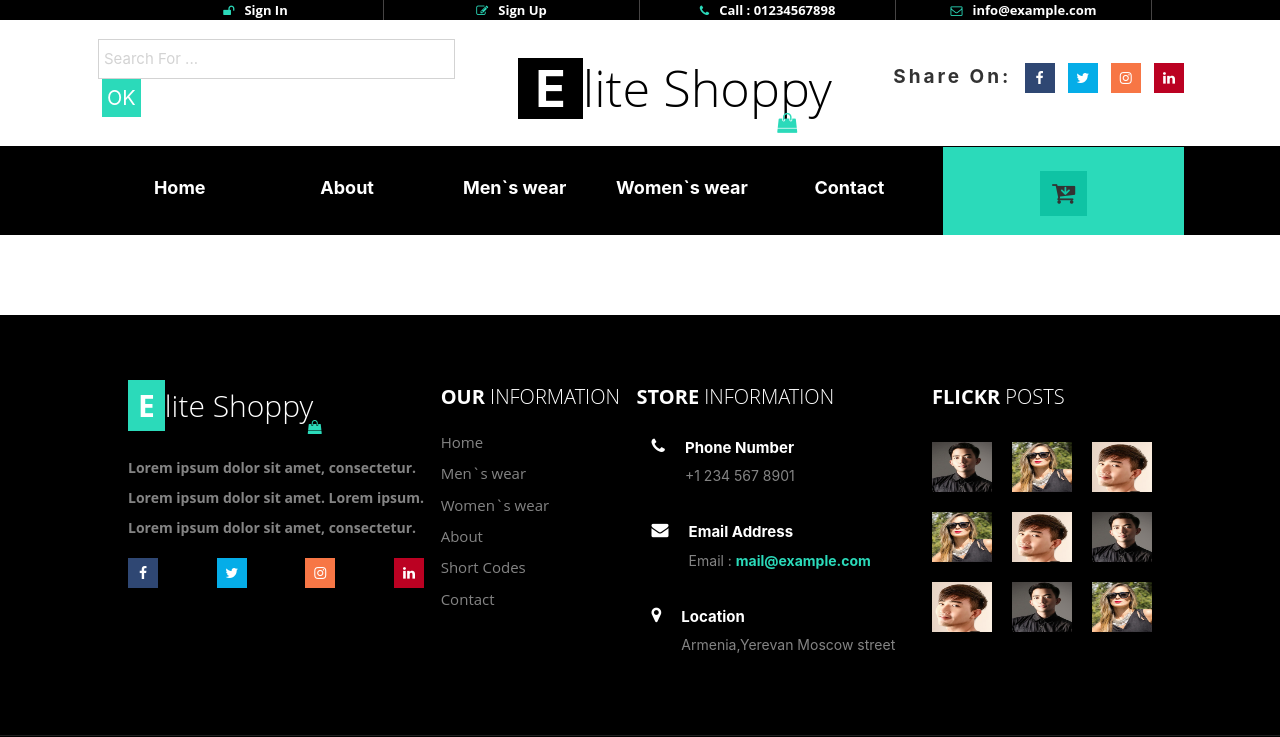
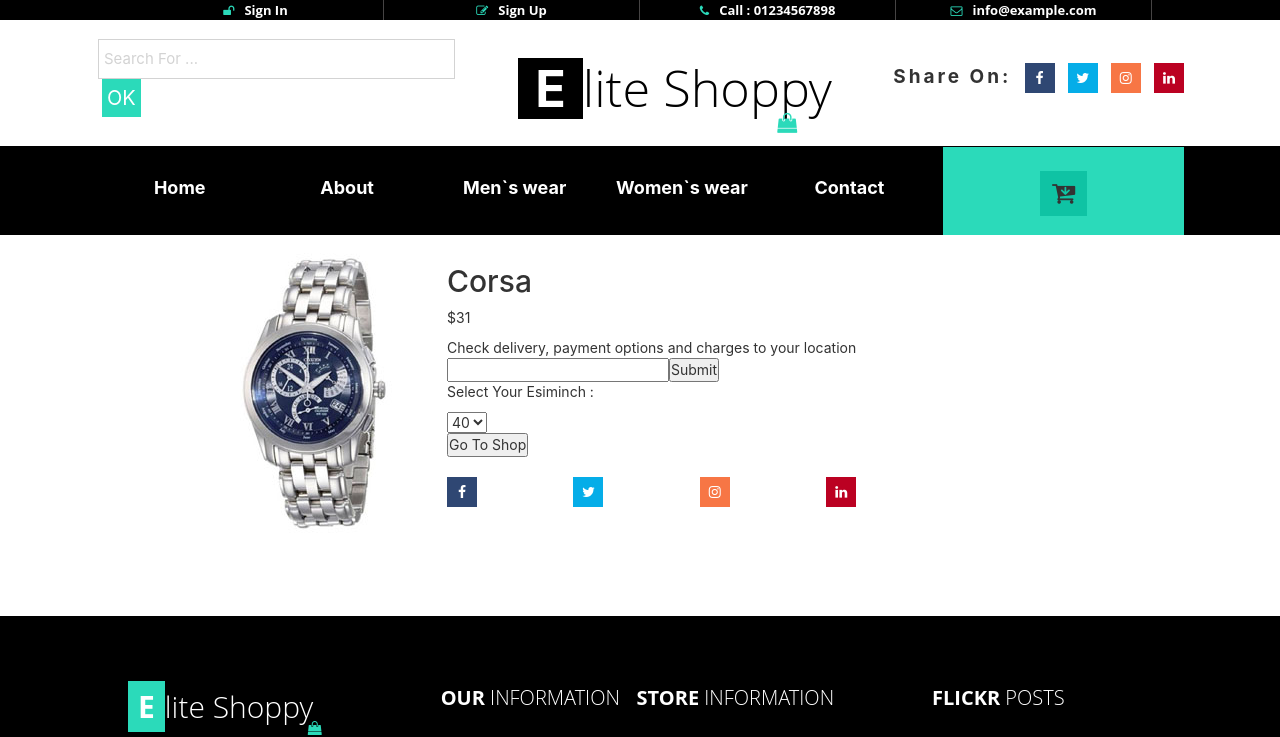
Before and after one commit to VaheMartirosyan/eliteshoppy, a React (Create React App) app in the folder client/: page /quickview in a window 1280 px wide. Shown: the top 737 px of the page. Built offline with nearby package versions, Linux system fonts and the light colour scheme.

Commit message:
loginvalidation

```diff
--- a/client/src/App.js
+++ b/client/src/App.js
@@ -55,7 +55,7 @@ function App(){
                 <Route path='/mens' component={Mens} />
                 <Route path='/womens' component={Womens} />
                 <Route path='/contact' component={Contact} />
-                <Route path='/quick' component={QuickView}/>
+                <Route exact path='/quickview' component={QuickView}/>
 
                 <footer>
                     <Footer/>
--- a/client/src/components/header/Header.js
+++ b/client/src/components/header/Header.js
@@ -34,16 +34,18 @@ export default class Header extends Component{
 
         //Login Form Check
         disabled:true,
-        signpasscheck:false,
-        signmailcheck:false,
+        logpassword:'',
+        logemail:'',
+        formError:{email:'',password:''},
+        emailvalid:false,
+        passvalid:false,
+        formValid:false,
 
         //Register Form Check
         disabledreg:true,
-        regname:false,
-        regmail:false,
-        regpass:false,
-        regconfirmpass:false,
-        passcheck:''
+
+
+
     };
 
 /// FUNCTION FOR OPEN SIGNIN OR SIGN UP WINDOWS HANGED ON THEIR NUMBERS
@@ -89,86 +91,60 @@ export default class Header extends Component{
         window.onscroll = function () { window.scrollTo(); };
     }
 
-    onChange=(i,e)=> {
-        this.setState({ [e.target.name]: e.target.value })
-        //login check
-        if(this.state.openSign){
-            if( i === 0 && e.target.value.length >= 6){
+    onChange=(e)=> {
+    const name = e.target.name;
+    const value = e.target.value;
+
         this.setState({
-                    signpasscheck:true,
-                })
-            }
-            if(i === 1 &&
-                e.target.value.match( /^(([^<>()\[\]\\.,;:\s@"]+(\.[^<>()\[\]\\.,;:\ s@"]+)*)|(".+"))@((\[[0-9]{1,3}\.[0-9]{1,3}\.[0-9]{1,3}\.[0-9]{1,3}\])|(([a-zA-Z\-0-9]+\.)+[a-zA-Z]{2,}))$/)){
-                this.setState({
-                    signmailcheck:true,
-                })
-            }
-            else{
-                this.setState({
-                    signmailcheck:false
-                })
-            }
-        }
-        if(this.state.signmailcheck && this.state.signpasscheck){
+            [name]:value
+        },
+            () => {this.validateField(name,value)}
+        )
+    if(this.state.emailvalid && this.state.passvalid){
         this.setState({
             disabled:false
         })
     }
     else{
         this.setState({
-                disabled:true,
+            disabled:true
+        })
+    }
+    }
+
+
+    validateField = (fieldName,fieldvalue) =>{
+        let formerror = this.state.formError;
+        let emailvalid = this.state.emailvalid;
+        let passvalid = this.state.passvalid;
+        switch(fieldName){
+            case 'logemail' : emailvalid = fieldvalue.match(/^([\w.%+-]+)@([\w-]+\.)+([\w]{2,})$/i);
+            formerror.email = emailvalid ? '' : 'redborder';
+            break;
+            case 'logpassword' : passvalid = fieldvalue.length > 5;
+            formerror.password = passvalid ? '' : 'redborder';
+            break;
+
+            default:break;
+
+        }
+        this.setState({
+            formError: formerror,
+            emailvalid: emailvalid,
+            passvalid: passvalid
+        },
+            this.validateForm)
+        console.log(this.state.formError)
+    }
+
+    validateForm=()=>{
+        this.setState({
+            formValid: this.state.emailvalid && this.state.passvalid
         })
     }
 
-        //register check
-        if(this.state.openUp){
-            if( i === 0 && e.target.value.length >= 6){
-                this.setState({
-                    passcheck:e.target.value,
-                    regpass:true
-                })
-            }
-            else if(i === 1 && e.target.value.match( /^(([^<>()\[\]\\.,;:\s@"]+(\.[^<>()\[\]\\.,;:\ s@"]+)*)|(".+"))@((\[[0-9]{1,3}\.[0-9]{1,3}\.[0-9]{1,3}\.[0-9]{1,3}\])|(([a-zA-Z\-0-9]+\.)+[a-zA-Z]{2,}))$/)){
-                this.setState({
-                    regmail:true
-                })
-            }
-            else if(i === 2 && e.target.value.length <= 16){
-                this.setState({
-                    regname:true
-                })
-            }
-            else if(i === 3 && e.target.value === this.state.passcheck ){
-                this.setState({
-                    regconfirmpass:true
-                })
-            }
-            else if(this.state.regconfirmpass && this.state.regmail && this.state.regname && this.state.regpass){
-                this.setState({
-                    disabledreg:false
-                })
-            }
-        }
-        console.log('name',this.state.regname,'mail',this.state.regmail,'pass',this.state.regpass,'confirm',this.state.regconfirmpass,'btn',this.state.disabledreg)
-        //  if(i === 0 && e.target.value.length >= 6){
-        //      this.setState({a: e.target.value})
-        //      console.log('arden chishta mi tanjvi')
-        //  }
-        //  else if(i === 0 && e.target.value.length <=6){
-        //      console.log('parolt sxala')
-        //  }
-        //  else if( i === 1 && !e.target.value.match(/^([\w.%+-]+)@([\w-]+\.)+([\w]{2,})$/i)){
-        //      console.log('mailtsxala')
-        //  }
-        //  else if(i === 2 && e.target.value.length > 20) {
-        //      console.log('toshni chi anunt')
-        //  }
-        // if (i === 3 && e.target.value === this.state.a){
-        //     console.log('parolnert brnuma')
-        // }
-
-
+    errorClass=(error)=>{
+        return(error.length === 0 ? '' : 'redborder')
     }
     onSubmit=(e)=> {
         e.preventDefault()
@@ -249,10 +225,10 @@ export default class Header extends Component{
                             <p className={'signp'}><b>Sign In</b> Now</p>
                             <form onSubmit={this.onSubmit}>
                                 <div className={'signinform'}>
-                                    <input   type="password"  className={"signname"} onChange={this.onChange.bind(this,0)} name="password" placeholder={'Enter Your Password'}/>
+                                    <input   type="password"  className={`signname ${this.errorClass(this.state.formError.password)}`} onChange={this.onChange} name="logpassword" placeholder={'Enter Your Password'}/>
                                 </div>
                                 <div className={'signinform'}>
-                                    <input type="email" className={"signname"}   name="emails" onChange={this.onChange.bind(this,1)}  placeholder={'Enter Your Email'} />
+                                    <input type="email" className={`signname ${this.errorClass(this.state.formError.email)}`} name="logemail" onChange={this.onChange}  placeholder={'Enter Your Email'} />
                                 </div>
                                 <input type="submit" value={'Sign In'} style={this.state.disabled ? {background:'grey'}:null} className={'signbutton'} disabled={this.state.disabled}/>
                             </form>
@@ -290,19 +266,19 @@ export default class Header extends Component{
                             <p className={'signp'}><b>Sign Up</b> Now</p>
                             <form onSubmit={this.onSubmits}>
                                 <div className={'signinform'}>
-                                    <input type="text"  className={"signname"} onChange={this.onChange.bind(this,2)} name="first_name" placeholder={'Enter Your Name'}/>
+                                    <input type="text"  className={"signname"} onChange={this.onChange} name="first_name" placeholder={'Enter Your Name'}/>
                                 </div>
                                 <div className={'signinform'}>
-                                    <input type="email" className={"signname"}  name="myemail" onChange={this.onChange.bind(this,1)} placeholder={'Enter Your Email'}/>
+                                    <input type="email" className={"signname"}  name="myemail" onChange={this.onChange} placeholder={'Enter Your Email'}/>
                                 </div>
                                 <div className={'signinform'}>
 
-                                    <input type="password" className={"signname"}  onChange={this.onChange.bind(this,0)} name="mypassword" placeholder={'Enter Your Password'}/>
+                                    <input type="password" className={"signname"}  onChange={this.onChange} onInput={this.focus} name="mypassword" placeholder={'Enter Your Password'}/>
 
 
                                 </div>
                                 <div className={'signinform'}>
-                                    <input type="password" className={"signname"}  onChange={this.onChange.bind(this,3)} name="confirmPassword" placeholder={'Confirm Your Password'}/>
+                                    <input type="password" className={"signname"}  onChange={this.onChange} onInput={this.fo} name="confirmPassword" placeholder={'Confirm Your Password'}/>
                                 </div>
                                 <input type="submit" value={'Sign In'} style={this.state.disabledreg ? {background:'grey'}:null} disabled={this.state.disabledreg} className={'signbutton'}/>
                                 <div className={'signcontacts'}>
--- a/client/src/components/header/Header.scss
+++ b/client/src/components/header/Header.scss
@@ -30,7 +30,9 @@
     flex: 1;
     text-align: center;
 }
-
+.redborder{
+    border-bottom: 1px solid red !important;
+}
 .absolute{
     position: absolute;
     z-index: 2;
--- a/client/src/components/quickview/QuickView.js
+++ b/client/src/components/quickview/QuickView.js
@@ -1,10 +1,68 @@
 import React,{Component} from 'react';
+import './QuickView.scss'
 
 export default class QuickView extends Component{
+    state ={
+            a:{
+                _id: '5dc5c34be8939c1a94a5b780',
+                cartId: "15dad972-40b5-43ad-a57f-7d4bd131f04a",
+                discont: false,
+                goods_name: "Corsa",
+                description: "wotchs",
+                img: "c6ddedd6-3731-47a3-a07d-6ee73a4598cf.jpg",
+                price: "31",
+                cotegory: "Watches",
+                stok: "18",
+                productCotegory: "chaiildrenProduct",
+                }
+
+    }
     render() {
         return(
-            <div>
-                agjhkd,k.zxhjfs,
+            <div className={'quickall'}>
+                <div>
+                    <img src={`/img/${this.state.a.img}`} alt=""/>
+                </div>
+                <div>
+                    <div>
+                        <h2>{this.state.a.goods_name}</h2>
+                        <p>${this.state.a.price}</p>
+                    </div>
+                   <div>
+                       <span>Check delivery, payment options and charges to your location</span>
+                       <div>
+                           <input type="text"/>
+                           <input type="submit"/>
+                       </div>
+                       <div>
+                           <p>Select Your Esiminch : </p>
+                           <select name="" id="">
+                               <option>40</option>
+                               <option>41</option>
+                               <option>42</option>
+                           </select>
+                       </div>
+                       <div>
+                           <input type="submit" value='Go To Shop'/>
+                       </div>
+                       <div className={'footericons'}>
+                           <ul>
+                               <li>
+                                   <i className="fa fa-facebook firstfb" aria-hidden="true"/>
+                               </li>
+                               <li>
+                                   <i className="fa fa-twitter twit" aria-hidden="true"></i>
+                               </li>
+                               <li>
+                                   <i className="fa fa-instagram ig" aria-hidden="true"></i>
+                               </li>
+                               <li>
+                                   <i className="fa fa-linkedin linkedin" aria-hidden="true"></i>
+                               </li>
+                           </ul>
+                       </div>
+                   </div>
+                </div>
             </div>
         )
     }
--- a/client/src/components/quickview/QuickView.scss
+++ b/client/src/components/quickview/QuickView.scss
@@ -0,0 +1,5 @@
+.quickall{
+  width: 70%;
+  margin: 0 auto;
+  display: flex;
+}
--- a/client/src/components/shopCarts/Lending.jsx
+++ b/client/src/components/shopCarts/Lending.jsx
@@ -87,7 +87,7 @@ class Shopcart extends React.Component {
                                         <img src={`./img/${item.img}`} alt="shoose"/>
                                         <div className={'quickdiv'}>
                                             <button className={'quickbtn'} name={item._id} onClick={this.quickvew}>
-                                                <Link to={'/quick'}>Quick View</Link>
+                                                <Link to='/quickview'>Quick View</Link>
                                             </button>
                                         </div>
                                     </div>
--- a/client/src/contact/Contact.js
+++ b/client/src/contact/Contact.js
@@ -1,4 +1,6 @@
 import React, { useState, useEffect } from 'react';
+import QuickView from "../components/quickview/QuickView";
+
 
 export default function Example() {
     const [count, setCount] = useState(0);
@@ -15,6 +17,7 @@ export default function Example() {
         <button onClick={() => setCount(count + 1)}>
           Нажми на меня
         </button>
+          <QuickView/>
       </div>
     );
 }
```
Lines whose indentation alone changed are shown as unchanged.
